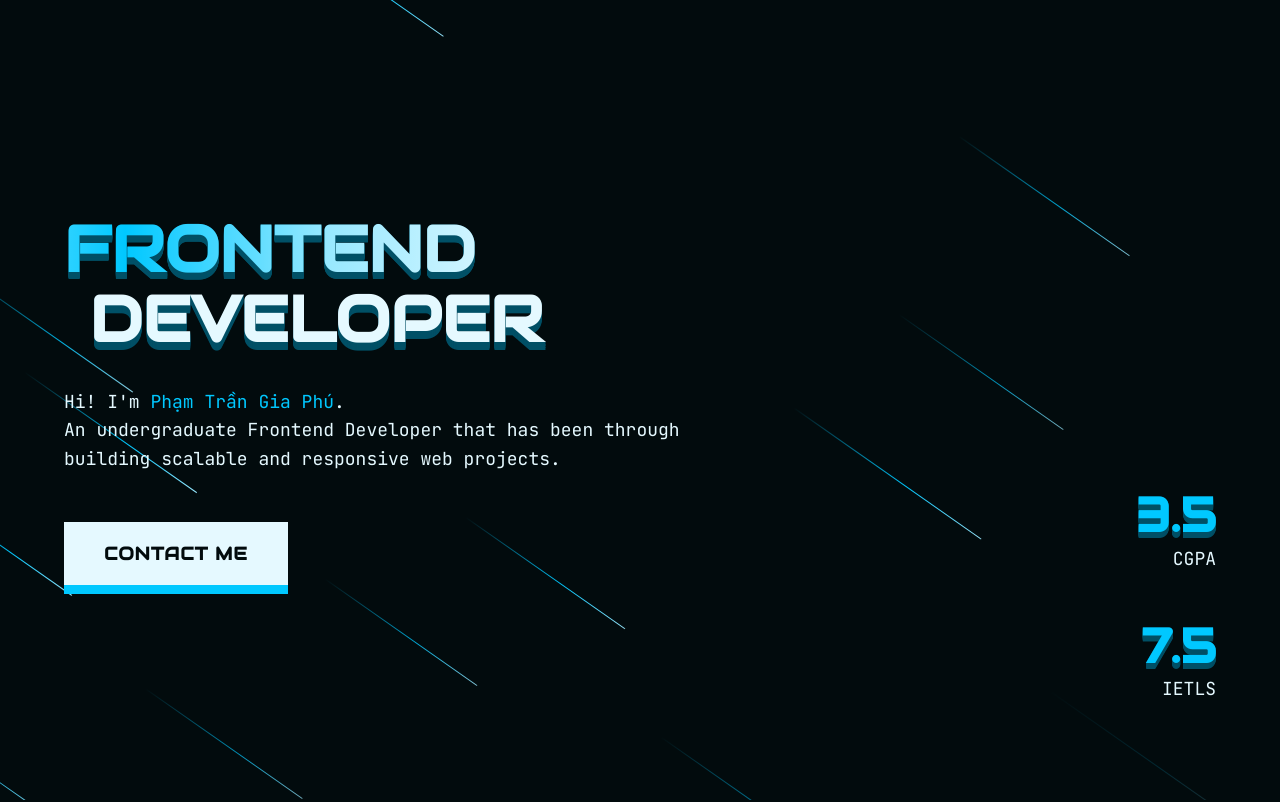
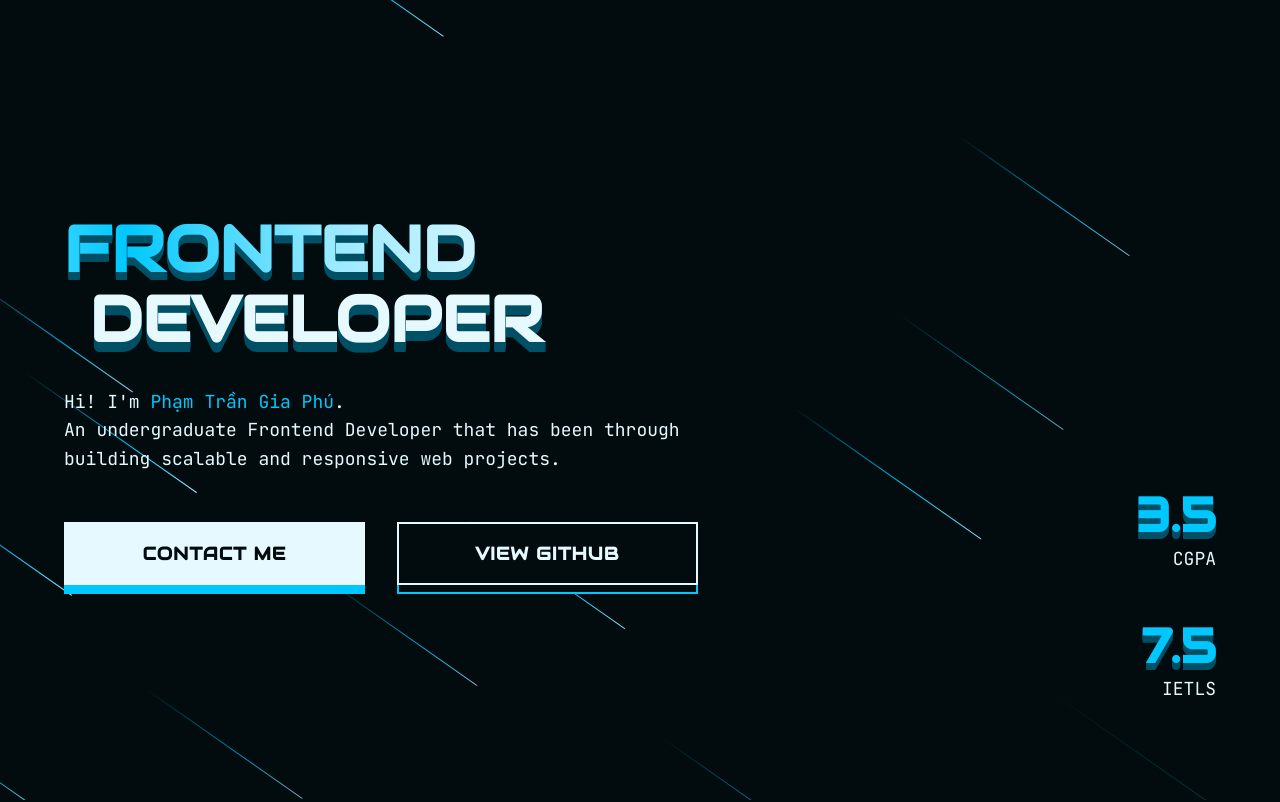
Before and after one commit to bigphu/portfolio, a React (Vite) app: page / in a window 1280 px wide. Shown: the top 802 px of the page. Built offline with nearby package versions, Linux system fonts and the light colour scheme.

Commit message:
small chances

```diff
--- a/src/data/global.css
+++ b/src/data/global.css
@@ -195,7 +195,10 @@ h1, h2, h3, h4 {
     0 0.09em 0.01em var(--clr-border),
     0 0.10em 0.01em var(--clr-border),
     0 0.11em 0.01em var(--clr-border),
-    0 0.12em 0.01em var(--clr-border);
+    0 0.12em 0.01em var(--clr-border),
+    0 0.13em 0.01em var(--clr-border),
+    0 0.14em 0.01em var(--clr-border),
+    0 0.15em 0.01em var(--clr-border);
 }
 
 h1 { font: var(--h1); }
@@ -265,11 +268,11 @@ button, input, textarea {
   animation: gradient-pan 6s linear infinite both;
 
   filter:
-    drop-shadow(0 0.01em 0.005em var(--clr-border))
-    drop-shadow(0 0.02em 0.005em var(--clr-border))
-    drop-shadow(0 0.03em 0.005em var(--clr-border))
-    drop-shadow(0 0.04em 0.005em var(--clr-border))
-    drop-shadow(0 0.05em 0.005em var(--clr-border));
+    drop-shadow(0 0.01em 0.002em var(--clr-border))
+    drop-shadow(0 0.02em 0.002em var(--clr-border))
+    drop-shadow(0 0.03em 0.002em var(--clr-border))
+    drop-shadow(0 0.05em 0.002em var(--clr-border))
+    drop-shadow(0 0.06em 0.002em var(--clr-border));
 }
 
 
--- a/src/pages/banner/Banner.css
+++ b/src/pages/banner/Banner.css
@@ -17,21 +17,12 @@
 
 @media (min-width: 768px) {
   .banner-content {
-    width: 60%;
+    width: 55%;
   }
 }
 
 .gradient-title {
   display: inline-block;
-}
-
-@keyframes gradient-pan {
-  0% {
-    background-position: 200% center;
-  }
-  100% {
-    background-position: 0% center;
-  }
 }
 
 .gradient-title ~ span {
@@ -63,6 +54,7 @@
 .banner-buttons {
   margin-top: 2rem;
   display: flex;
+  width: 100%;
   justify-content: space-evenly;
   flex-wrap: wrap;
   gap: 2rem;
--- a/src/pages/banner/Banner.tsx
+++ b/src/pages/banner/Banner.tsx
@@ -1,8 +1,12 @@
 import type { JSX } from "react";
 import { StatBox, Button } from "@/components";
+import { useSendEmail, useOpenGithub } from "@/hooks";
 import "./Banner.css";
 
 const Banner = (): JSX.Element => {
+  const sendEmail: CallableFunction = useSendEmail(atob("Z2lhcGh1LnBoYW0uZGV2QGdtYWlsLmNvbQ=="));
+  const openGithub: CallableFunction = useOpenGithub("bigphu");
+
   return (
     <section className="full-screen-section">
       <div className="container banner-layout">
@@ -26,7 +30,12 @@ const Banner = (): JSX.Element => {
           </p>
 
           <div className="banner-buttons">
-            <Button variant="primary">Contact me</Button>
+            <Button variant="primary" onClick={() => sendEmail("Reaching out from your portfolio!", "Hi there, I saw your website and wanted to chat about...")}>
+              Contact me
+            </Button>
+            <Button variant="secondary" onClick={() => openGithub()}>
+              View Github
+            </Button>
           </div>
         </div>
 
```
